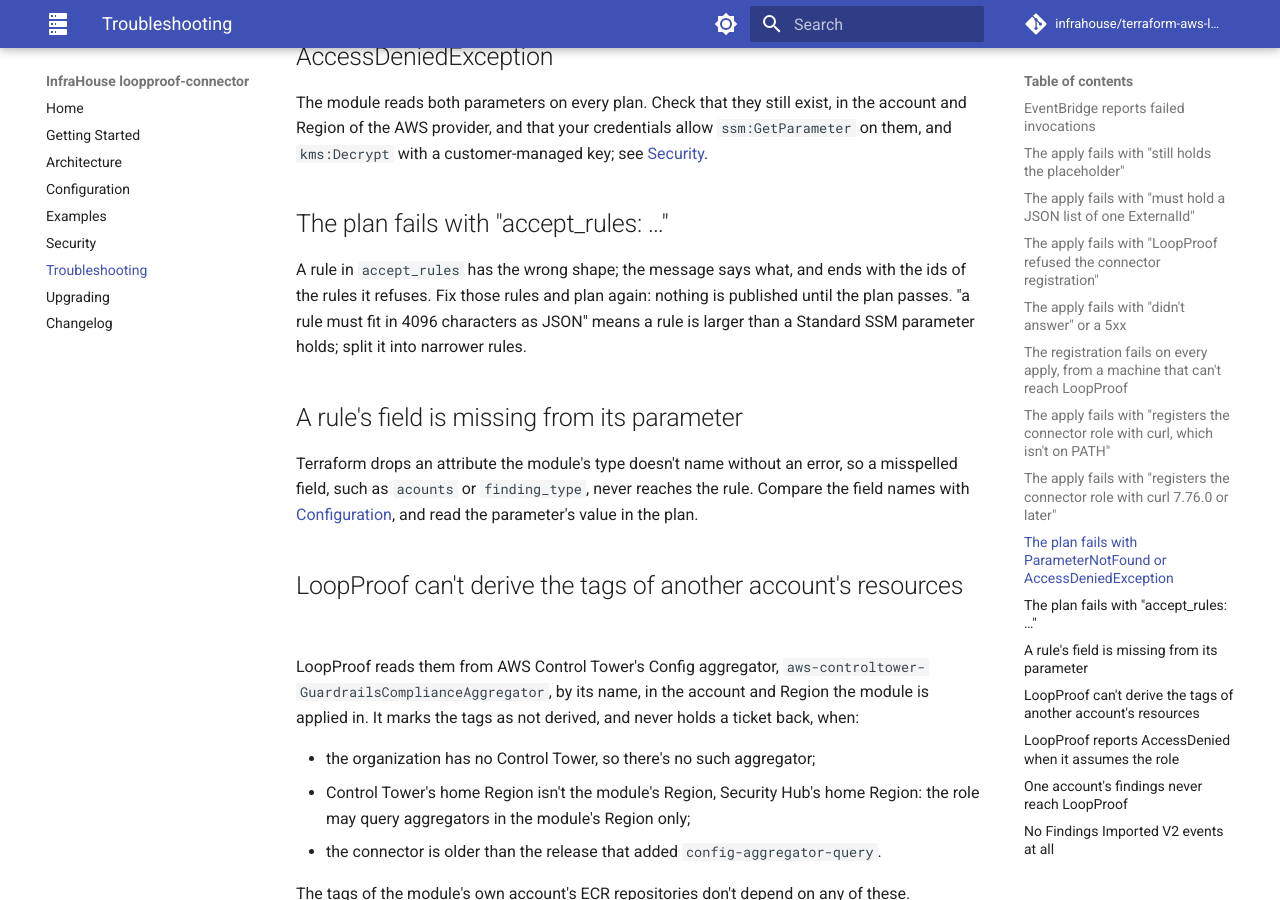
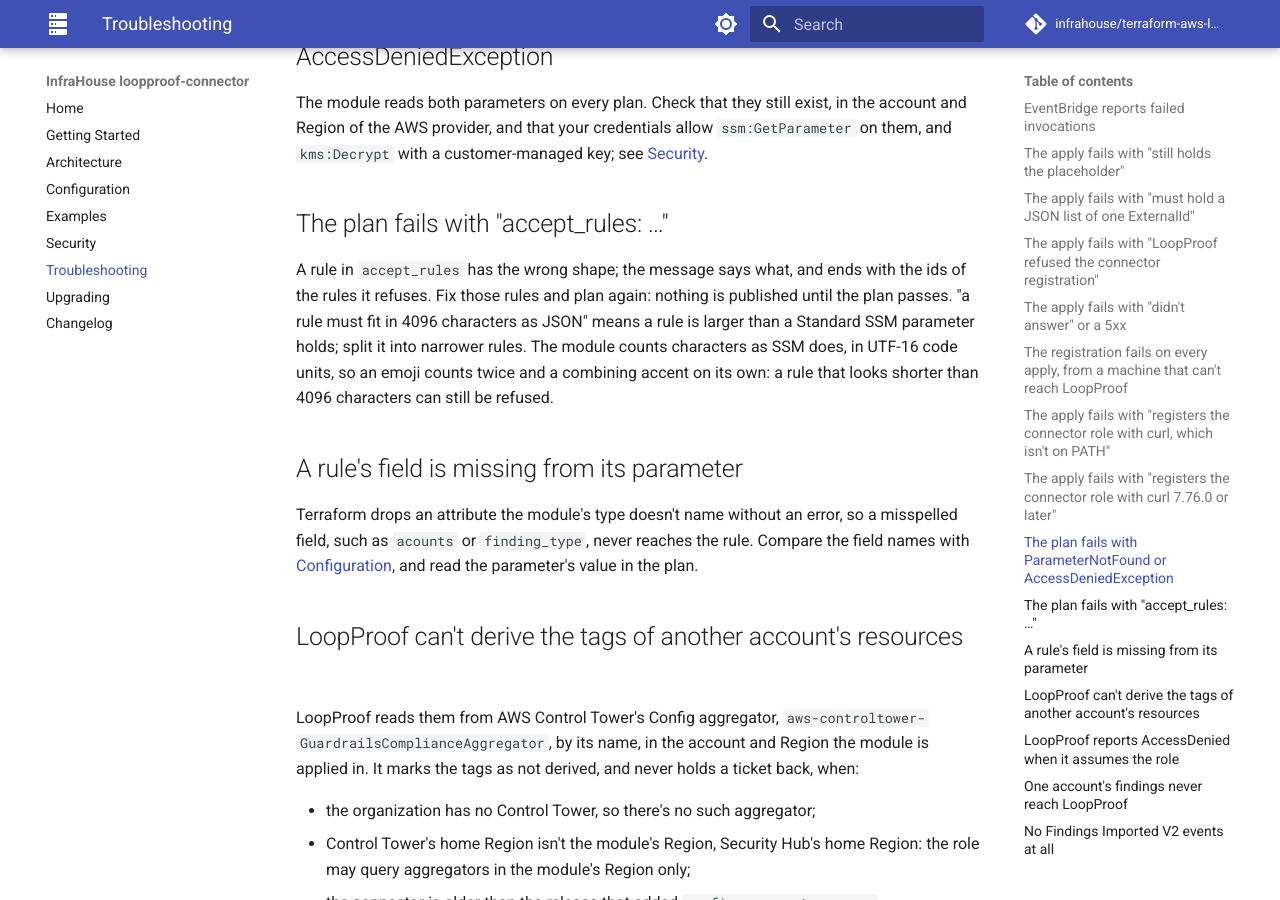
Before and after one commit to infrahouse/terraform-aws-loopproof-connector, an MkDocs documentation site: the page built from docs/troubleshooting.md, in a window 1280 px wide and 900 px high, scrolled down 2834 px. Built offline with MkDocs 1.6.1 and Material for MkDocs 9.7.7, drawn with Linux system fonts in a browser that asks for light colours; comment, search, counter and statistics services are not loaded.

Commit message:
docs(accept-rules): say how the 4096 characters are counted
Co-Authored-By: Claude Opus 5.5 <noreply@anthropic.com>

```diff
--- a/docs/troubleshooting.md
+++ b/docs/troubleshooting.md
@@ -97,7 +97,9 @@ see [Security](security.md#permissions-for-whoever-applies-it).
 
 A rule in `accept_rules` has the wrong shape; the message says what, and ends with the ids of the rules it refuses.
 Fix those rules and plan again: nothing is published until the plan passes. "a rule must fit in 4096 characters as
-JSON" means a rule is larger than a Standard SSM parameter holds; split it into narrower rules.
+JSON" means a rule is larger than a Standard SSM parameter holds; split it into narrower rules. The module counts
+characters as SSM does, in UTF-16 code units, so an emoji counts twice and a combining accent on its own: a rule that
+looks shorter than 4096 characters can still be refused.
 
 ## A rule's field is missing from its parameter
 
```
Also changed, not shown: README.md (+2 -2 lines), docs/architecture.md (+2 -1 lines), docs/configuration.md (+2 -1 lines).
